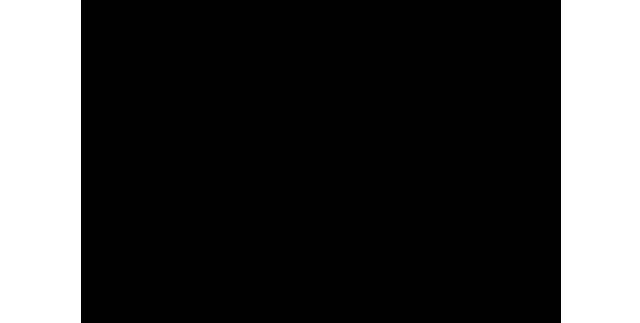
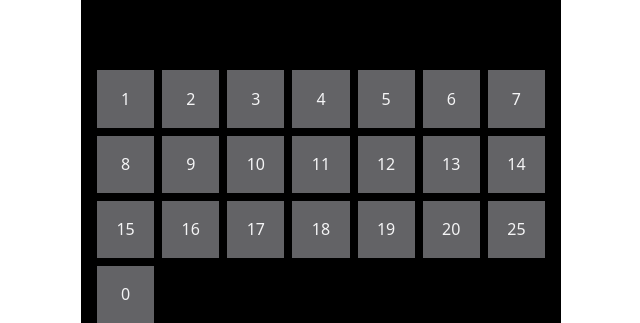
Before and after one commit to milauuu/dart, a Vue app: page / in a window 1280 px wide. Both pictures are taken after a click on the button "START MATCH". Shown: the part 477-800 px from the top of the page, without its empty margins (319-959 px from the left). Built offline with nearby package versions, Linux system fonts and the light colour scheme.

Commit message:
feature: `MatchView.vue`: adding the keyboard template

```diff
--- a/src/components/MatchView.vue
+++ b/src/components/MatchView.vue
@@ -5,6 +5,7 @@ import Icon from './Icon.vue';
 import { useElementHover } from '@vueuse/core';
 import { type Provide_activeMatch } from '../App.vue';
 import { range } from '../util.ts';
+import MatchPlayerCard from './MatchPlayerCard.vue';
 
 // inject state from parent components
 const activeMatch = inject('activeMatch') as Provide_activeMatch;
@@ -104,18 +105,33 @@ function addDartPoint(dartPoint: number) {
             }"
         >
             <!-- top row -->
+            <!-- TODO: -->
 
             <!-- main field -->
             <div
                 :style="{
                     display: 'grid',
+                    gridTemplateColumns: 'repeat(7, 1fr)',
+                    gap: '8px',
+                    padding: '0px 16px'
                 }"
             >
                 <!-- regular button -->
                 <div
-                    v-for="dart in range(1, 20)"
-                    :dart="dart"
+                    v-for="dartPoint in [...range(1, 20), 25, 0]"
+                    :style="{
+                        backgroundColor: '#636366',
+                        aspectRatio: '1',
+                        display: 'flex',
+                        justifyContent: 'center',
+                        alignItems: 'center',
+                        cursor: 'pointer',
+                    }"
+                    @click="addDartPoint(dartPoint)"
                 >
+                    <div>
+                        {{ dartPoint }}
+                    </div>
                 </div>
             </div>
         </div>
```
